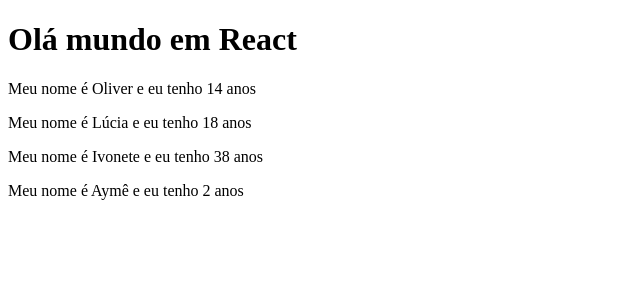
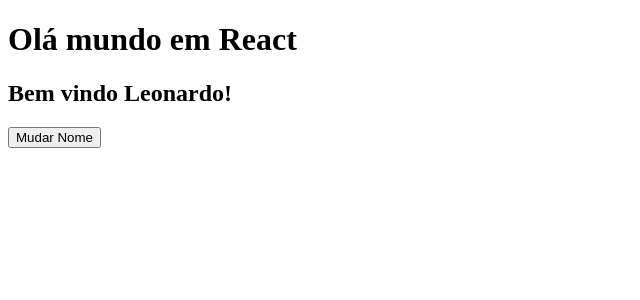
Before and after one commit to leonardogtc/A2026_reactjs, a React (Create React App) app in the folder primeiro-app/: page / in a window 1280 px wide. Shown: the top 300 px of the page, without its empty margins (0-640 px from the left). Built offline with nearby package versions, Linux system fonts and the light colour scheme.

Commit message:
Trabalhando com useState

```diff
--- a/primeiro-app/src/App.js
+++ b/primeiro-app/src/App.js
@@ -1,3 +1,4 @@
+import { useState } from "react";
 import Nome from "./components/Nome";
 
 // 1. DEFINIÇÃO DO COMPONENTE:
@@ -5,6 +6,13 @@
 // Este é um "Componente Funcional" (uma função JavaScript normal que retorna elementos visuais).
 // Regra importante: o nome de um componente React DEVE começar com letra maiúscula (ex: "App").
 function App() {
+
+  function handleMudarNome(nome) {
+    alert(`Vou mudar para ${nome}`)
+    setNome(nome)
+  }
+
+  const [nome, setNome] = useState('Leonardo');
   // 2. RETORNO DO COMPONENTE (JSX):
   // O que está dentro do return parece HTML, mas na verdade é JSX (JavaScript XML).
   // O JSX permite escrever a estrutura visual diretamente dentro do código JavaScript.
@@ -14,10 +22,8 @@
       {/* 3. ELEMENTO VISUAL: */}
       {/* Aqui estamos renderizando uma tag de título tradicional, agora gerenciada pelo React */}
       <h1>Olá mundo em React</h1>
-      <Nome nome="Oliver" idade="14" />
-      <Nome nome="Lúcia" idade="18" />
-      <Nome nome="Ivonete" idade="38" />
-      <Nome nome="Aymê" idade="2" />
+      <h2>Bem vindo {nome}!</h2>
+      <button onClick={() => handleMudarNome("Lúcia")}>Mudar Nome</button>
     </div>
   );
 }
```
